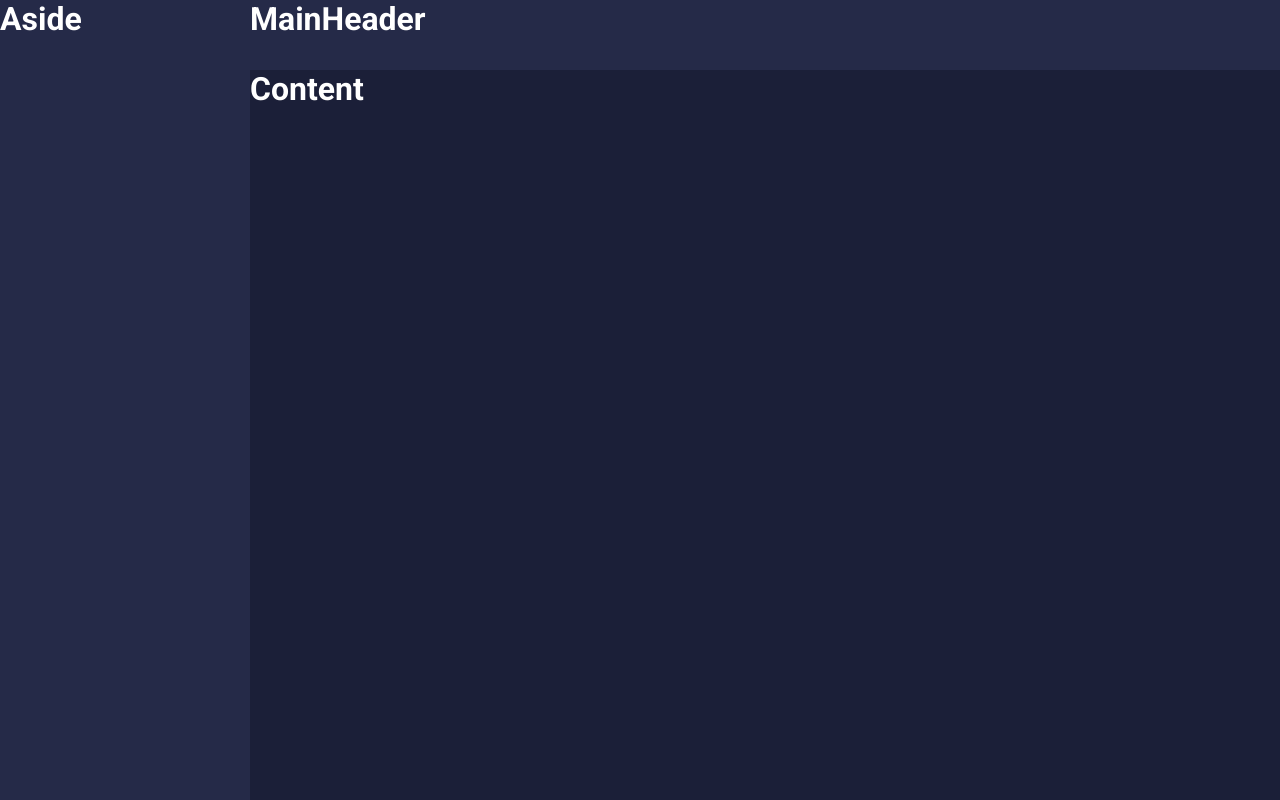
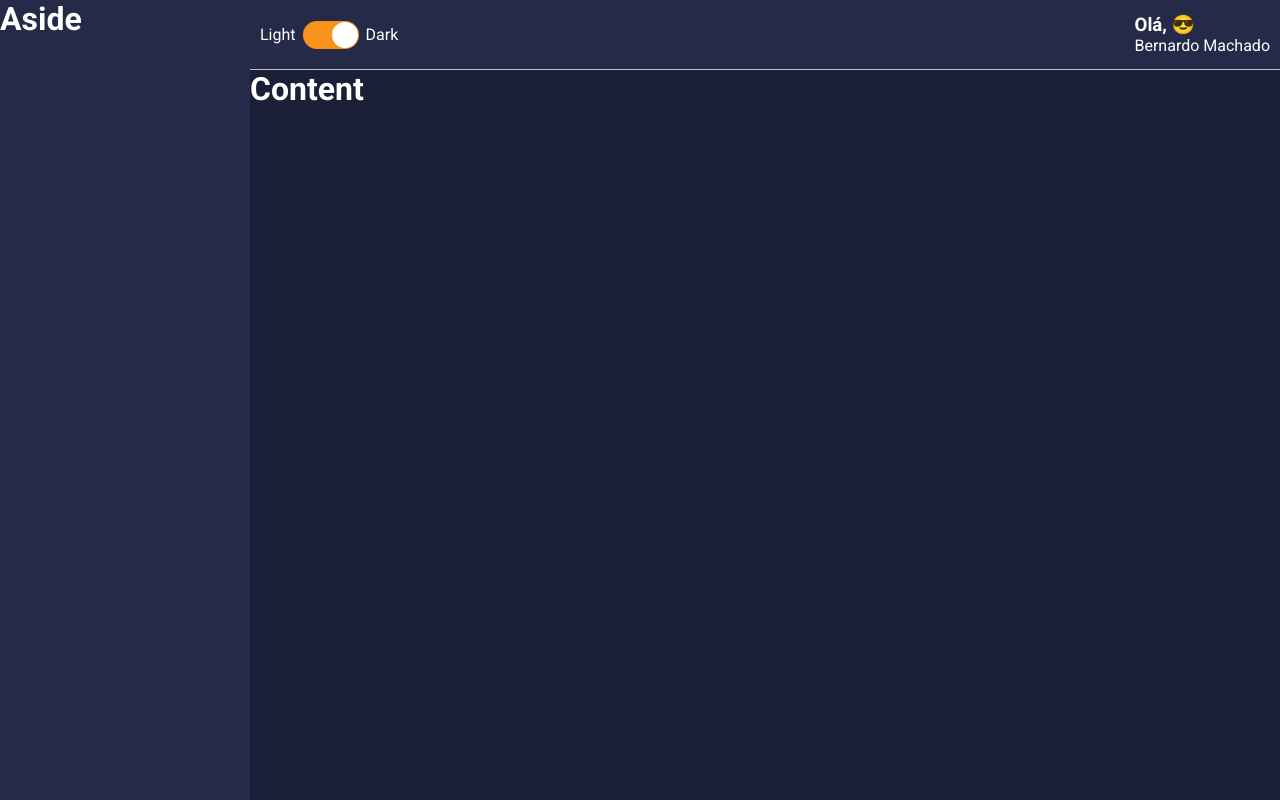
Before and after one commit to BerMan7328/My-Wallet, a React (Create React App) app: page / in a window 1280 px wide. Built offline with nearby package versions, Linux system fonts and the light colour scheme.

Commit message:
Commit themes

```diff
--- a/package.json
+++ b/package.json
@@ -15,6 +15,7 @@
     "react": "^17.0.1",
     "react-dom": "^17.0.1",
     "react-scripts": "4.0.3",
+    "react-switch": "^6.0.0",
     "styled-components": "^5.2.1",
     "typescript": "^4.1.2",
     "web-vitals": "^1.0.1"
--- a/src/components/MainHeader/index.tsx
+++ b/src/components/MainHeader/index.tsx
@@ -1,10 +1,21 @@
-import React from 'react';
-import { Container, } from './styles';
+import React, {useMemo} from 'react';
+import { Container, Profile, Welcome, UserName } from './styles';
+import emojis from '../../utils/emojis';
+import Toggle from '../Toggle';
 
 const MainHeader: React.FC = () => {
+    const emoji = useMemo(() => {
+        const indice = Math.floor(Math.random() * emojis.length);
+        return emojis[indice];
+    }, []);
     return (
         <Container>
-            <h1>MainHeader</h1>
+            <Toggle />
+
+            <Profile>
+                <Welcome>Olá, {emoji}</Welcome>
+                <UserName>Bernardo Machado</UserName>
+            </Profile>
         </Container>
     );
 }
--- a/src/components/MainHeader/styles.ts
+++ b/src/components/MainHeader/styles.ts
@@ -2,6 +2,20 @@
 
 export const Container = styled.div `
     grid-area: MH;
+    background-color: ${props => props.theme.colors.secondary};
+    display: flex;
+    justify-content: space-between;
+    align-items: center;
+    padding: 0 10px;
+    border-bottom: 1px solid ${props => props.theme.colors.gray};
+`;
+
+export const Profile = styled.div`
     color: ${props => props.theme.colors.white};
-    background-color: ${props => props.theme.colors.secondary};
 `;
+export const Welcome = styled.h3`
+
+`;
+export const UserName = styled.span`
+
+`;
--- /dev/null
+++ b/src/components/Toggle/index.tsx
@@ -0,0 +1,17 @@
+import React from 'react';
+import {Container, ToggleLabel, ToggleSelector} from './styles';
+
+const Toggle: React.FC = () => (
+    <Container>
+        <ToggleLabel>Light</ToggleLabel>
+        <ToggleSelector
+            checked
+            uncheckedIcon={false}
+            checkedIcon={false}
+            onChange={() => console.log('mudou')}
+        />
+        <ToggleLabel>Dark</ToggleLabel>
+    </Container>
+)
+
+export default Toggle;
--- /dev/null
+++ b/src/components/Toggle/styles.ts
@@ -0,0 +1,18 @@
+import styled from 'styled-components';
+import Switch, { ReactSwitchProps } from 'react-switch';
+
+export const Container = styled.div`
+    display: flex;
+    align-items: center;
+`;
+export const ToggleLabel = styled.span`
+    color: ${props => props.theme.colors.white};
+`;
+export const ToggleSelector = styled(Switch).attrs<ReactSwitchProps>(
+    ({ theme }) => ({
+        onColor: theme.colors.info,
+        offColor: theme.colors.warning
+    })
+)<ReactSwitchProps>`
+    margin: 0 7px;
+`;
--- /dev/null
+++ b/src/utils/emojis.ts
@@ -0,0 +1 @@
+export default ['🤑', '🤩', '😍', '😎', '😄'];
```
Also changed, not shown: 1 other file (tests, documents, lock files or other folders).
